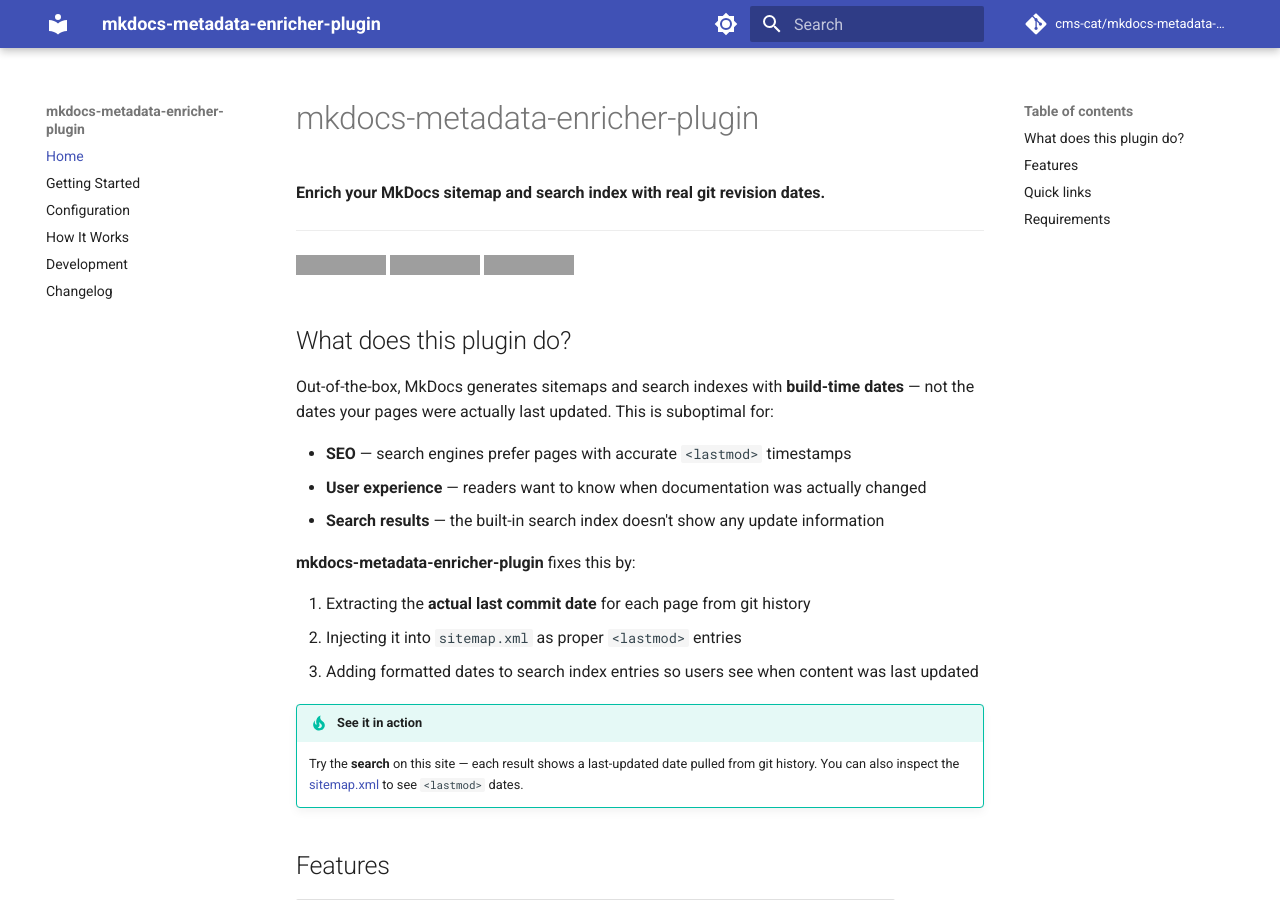
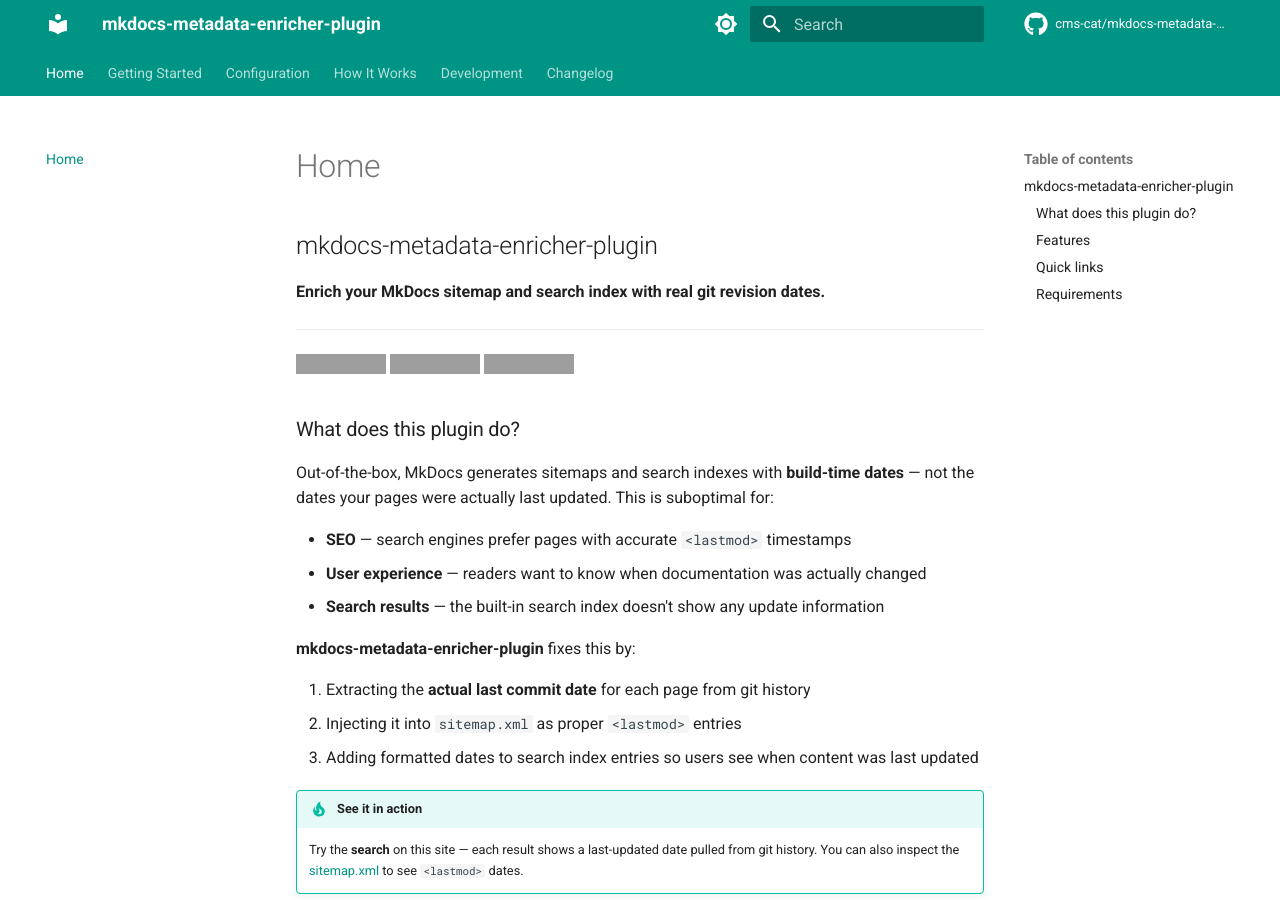
Before and after one commit to cms-cat/mkdocs-metadata-enricher-plugin, an MkDocs documentation site: the page built from docs/index.md, in a window 1280 px wide and 900 px high. Built offline with MkDocs 1.6.1 and Material for MkDocs 9.7.7, drawn with Linux system fonts in a browser that asks for light colours; comment, search, counter and statistics services are not loaded; grey boxes are pictures that could not be loaded.

```diff
--- a/mkdocs.yml
+++ b/mkdocs.yml
@@ -6,26 +6,44 @@ repo_name: cms-cat/mkdocs-metadata-enricher-plugin
 
 theme:
   name: material
+  language: en
   palette:
     - scheme: default
-      primary: indigo
-      accent: indigo
+      primary: teal
+      accent: teal
       toggle:
         icon: material/brightness-7
         name: Switch to dark mode
     - scheme: slate
-      primary: indigo
-      accent: indigo
+      primary: teal
+      accent: teal
       toggle:
         icon: material/brightness-4
         name: Switch to light mode
   features:
     - navigation.instant
     - navigation.tracking
+    - navigation.tabs
     - navigation.sections
+    - navigation.expand
+    - navigation.top
+    - navigation.path
+    - navigation.breadcrumbs
     - content.code.copy
+    - content.code.annotate
     - search.highlight
     - search.suggest
+    - search.share
+  icon:
+    logo: material/metadata
+    repo: fontawesome/brands/github
+
+extra:
+  social:
+    - icon: fontawesome/brands/github
+      link: https://github.com/cms-cat/mkdocs-metadata-enricher-plugin
+    - icon: fontawesome/brands/python
+      link: https://pypi.org/project/mkdocs-metadata-enricher-plugin/
 
 plugins:
   - search
@@ -58,6 +76,10 @@ markdown_extensions:
       anchor_linenums: true
   - pymdownx.tabbed:
       alternate_style: true
+  - pymdownx.emoji:
+      emoji_index: !!python/name:pymdownx.emoji.twemoji
+      emoji_generator: !!python/name:pymdownx.emoji.to_svg
   - attr_list
   - toc:
       permalink: true
+      baselevel: 2
```
Also changed, not shown: 3 other files.
